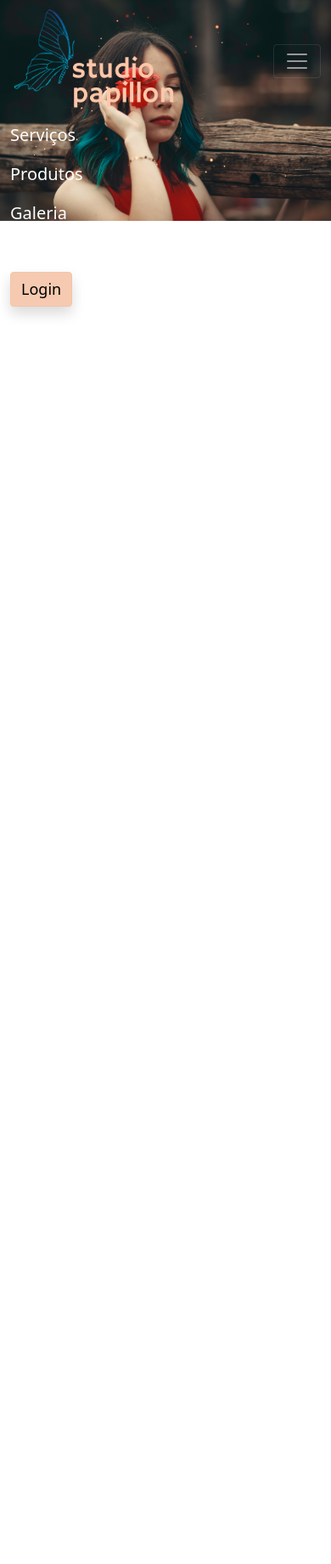
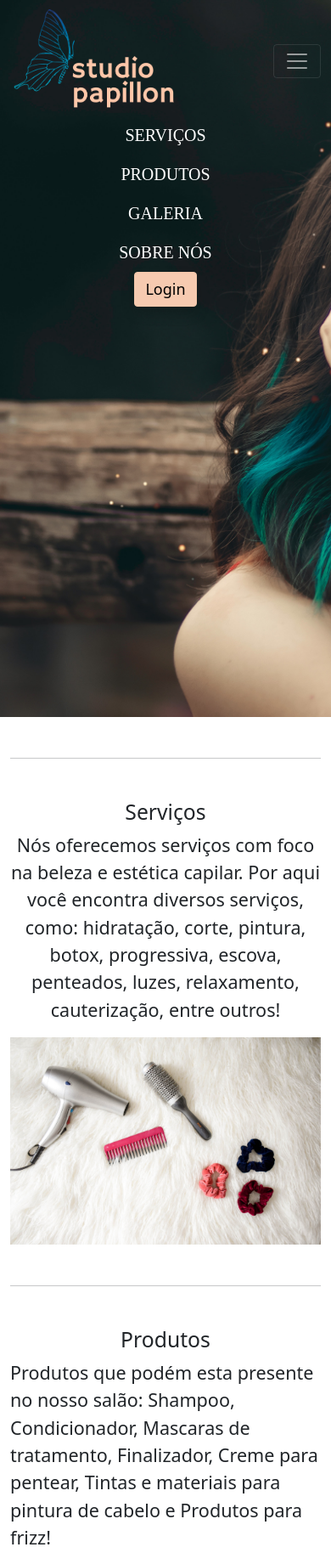
Before and after one commit to lean-dro/projetoSalao, a PHP site: page / in a window 390 px wide, after a click that opens the changed part. Shown: the top 1841 px of the page at 85% size. Before the commit the page ends 372 px from the top, so only its background shows below. Run offline with PHP 8.4, Linux system fonts and the light colour scheme; some libraries are stand-ins or nearby versions.

Commit message:
Melhoras na responsividade e início do layout

```diff
--- a/areaRestrita-adm/css-areaRestrita/style.css
+++ b/areaRestrita-adm/css-areaRestrita/style.css
@@ -71,6 +71,7 @@ a.nav-link{
     box-shadow: none;
 }
 
+
 /* roxo 2b0e64 */
 /* verde 03989e */
 /* rosa f6cab0 */
--- a/areaRestrita-adm/formularios/formulario-agenda.php
+++ b/areaRestrita-adm/formularios/formulario-agenda.php
@@ -59,7 +59,7 @@
                     <a href="formulario-servico.php"><button class="p-3 w-100 btn btn-Warning"><i class="bi bi-hammer"></i> Cadastrar Serviço</button></a>
                   </div>
                   <div class="col-lg-6 col-md-6 col-sm-12">
-                    <a href="formulario-publicacao.php"><button class="p-3 w-100 btn btn-Secondary"><i class="bi bi-phone"></i>Cadastrar Publicação</button></a>
+                    <a href="formulario-produto.php"><button class="p-3 w-100 btn btn-Secondary"><i class="bi bi-basket"></i> Cadastrar Produto</button></a>
                   </div>
                   <div class="col-lg-6 col-md-12 col-sm-12">
                     <a href="formulario-agenda.php"><button class="p-3 w-100 btn btn-bgrosa"><i class="bi bi-calendar-week"></i> Agendar</button></a>
--- a/areaRestrita-adm/formularios/formulario-cliente.php
+++ b/areaRestrita-adm/formularios/formulario-cliente.php
@@ -50,7 +50,7 @@
                     <a href="formulario-servico.php"><button class="p-3 w-100 btn btn-Warning"><i class="bi bi-hammer"></i> Cadastrar Serviço</button></a>
                   </div>
                   <div class="col-lg-6 col-md-6 col-sm-12">
-                    <a href="formulario-publicacao.php"><button class="p-3 w-100 btn btn-Secondary"><i class="bi bi-phone"></i>Cadastrar Publicação</button></a>
+                    <a href="formulario-produto.php"><button class="p-3 w-100 btn btn-Secondary"><i class="bi bi-basket"></i> Cadastrar Produto</button></a>
                   </div>
                   <div class="col-lg-6 col-md-12 col-sm-12">
                     <a href="formulario-agenda.php"><button class="p-3 w-100 btn btn-bgrosa"><i class="bi bi-calendar-week"></i> Agendar</button></a>
--- a/areaRestrita-adm/formularios/formulario-produto.php
+++ b/areaRestrita-adm/formularios/formulario-produto.php
@@ -19,7 +19,7 @@
         <div class="dashboard row">
           <div class="float-start col-lg-6 col-md-12 col-sm-12">
             <form style="margin-top: -14%; width: 50%;margin-left: 25%;" action="../cadastros/cadastrar-produto.php" method="POST">
-                <h3 class="text-center">Publicação</h3><br>
+                <h3 class="text-center">Produto</h3><br>
                 <div class="mb-3">
                     <label class="form-label">ID usuário:</label>
                     <input class="form-control" type="text" name="textIdUser" id="textIdUser">
@@ -33,7 +33,7 @@
                   <input class="form-control" type="text" name="txtFoto" id="txtFoto">
                 </div>
                 <div class="mb-3">
-                  <label class="form-label mt-2">Categoria:</label>
+                  <label class="form-label mt-2">Descrição:</label>
                   <input class="form-control" type="text" name="txtCat" id="txtCat">
                 </div>
                 <div class="d-grid gap-2" style="padding-top: 10px;">
@@ -54,7 +54,7 @@
                     <a href="formulario-servico.php"><button class="p-3 w-100 btn btn-Warning"><i class="bi bi-hammer"></i> Cadastrar Serviço</button></a>
                   </div>
                   <div class="col-lg-6 col-md-6 col-sm-12">
-                    <a href="formulario-publicacao.php"><button class="p-3 w-100 btn btn-Secondary"><i class="bi bi-phone"></i>Cadastrar Publicação</button></a>
+                    <a href="formulario-produto.php"><button class="p-3 w-100 btn btn-Secondary"><i class="bi bi-basket"></i> Cadastrar Produto</button></a>
                   </div>
                   <div class="col-lg-6 col-md-12 col-sm-12">
                     <a href="formulario-agenda.php"><button class="p-3 w-100 btn btn-bgrosa"><i class="bi bi-calendar-week"></i> Agendar</button></a>
--- a/areaRestrita-adm/formularios/formulario-servico.php
+++ b/areaRestrita-adm/formularios/formulario-servico.php
@@ -42,8 +42,7 @@
                     <a href="formulario-servico.php"><button class="p-3 w-100 btn btn-Warning"><i class="bi bi-hammer"></i> Cadastrar Serviço</button></a>
                   </div>
                   <div class="col-lg-6 col-md-6 col-sm-12">
-                    <a href="formulario-publicacao.php"><button class="p-3 w-100 btn btn-Secondary"><i class="bi bi-phone"></i>Cadastrar Publicação</button></a>
-                  </div>
+                  <a href="formulario-produto.php"><button class="p-3 w-100 btn btn-Secondary"><i class="bi bi-basket"></i> Cadastrar Produto</button></a>                  </div>
                   <div class="col-lg-6 col-md-12 col-sm-12">
                     <a href="formulario-agenda.php"><button class="p-3 w-100 btn btn-bgrosa"><i class="bi bi-calendar-week"></i> Agendar</button></a>
                   </div>
--- a/areaRestrita-adm/formularios/formulario-usuario.php
+++ b/areaRestrita-adm/formularios/formulario-usuario.php
@@ -50,8 +50,7 @@
                     <a href="formulario-servico.php"><button class="p-3 w-100 btn btn-Warning"><i class="bi bi-hammer"></i> Cadastrar Serviço</button></a>
                   </div>
                   <div class="col-lg-6 col-md-6 col-sm-12">
-                    <a href="formulario-publicacao.php"><button class="p-3 w-100 btn btn-Secondary"><i class="bi bi-phone"></i>Cadastrar Publicação</button></a>
-                  </div>
+                  <a href="formulario-produto.php"><button class="p-3 w-100 btn btn-Secondary"><i class="bi bi-basket"></i> Cadastrar Produto</button></a>                  </div>
                   <div class="col-lg-6 col-md-12 col-sm-12">
                     <a href="formulario-agenda.php"><button class="p-3 w-100 btn btn-bgrosa"><i class="bi bi-calendar-week"></i> Agendar</button></a>
                   </div>
--- a/areaRestrita-adm/index-ar.php
+++ b/areaRestrita-adm/index-ar.php
@@ -33,7 +33,7 @@
                     <a href="formularios/formulario-servico.php"><button class="p-3 w-100 btn btn-Warning"><i class="bi bi-hammer"></i> Cadastrar Serviço</button></a>
                   </div>
                   <div class="col-lg-6 col-md-6 col-sm-12">
-                    <a href="formularios/formulario-publicacao.php"><button class="p-3 w-100 btn btn-Secondary"><i class="bi bi-phone"></i>Cadastrar Publicação</button></a>
+                    <a href="formularios/formulario-produto.php"><button class="p-3 w-100 btn btn-Secondary"><i class="bi bi-basket"></i> Cadastrar Produto</button></a>
                   </div>
                   <div class="col-lg-6 col-md-12 col-sm-12">
                     <a href="formularios/formulario-agenda.php"><button class="p-3 w-100 btn btn-bgrosa"><i class="bi bi-calendar-week"></i> Agendar</button></a>
--- a/css/nav.css
+++ b/css/nav.css
@@ -1,16 +1,19 @@
 .navbar-dark .navbar-nav .nav-link {
-
+    font-family: Century Gothic;
     font-weight: 500;
     font-size: 20px;
 }
+
 .navbar-dark .navbar-nav .nav-link:hover {
     color: #03989e;
     font-size: 20px;
     font-weight: 650;
 }
+
 .logoNav{
     margin-top: -3%;
 }
+
 .btn-outline-light {
     font-size: 18px;
     color: black;
@@ -22,8 +25,26 @@
     color: #03989e;
     background-color: white !important;
     border-color: #f6cab0;
-    transition: 0.8s;
+    font-family: Century Gothic;
 }
 .navbar-toggler-icon{
     color: black;
 }
+
+
+.bg-white .navbar-toggler-icon {
+    background-color: #f6cab0;
+    border-radius: 5px;
+    transition: all;
+}
+
+@media only screen and (max-width:980px) {
+    .navbar-nav{
+        text-align: center;
+    }
+    .botaoNavLogin{
+        display: flex;
+        justify-content: center;
+        align-items: center;
+    }
+}
--- a/css/style.css
+++ b/css/style.css
@@ -11,17 +11,21 @@
 .container-login{
     margin-left: auto;
     margin-right: auto;
-    margin-top: 5%;
+    margin-top: 3%;
     font-family: Century Gothic;
 }
 .container-login form {
-
     width: 400px !important;
     padding: 20px !important;
     border: 1px solid #03989E !important;
     border-radius: 10px !important;
     margin-left: auto;
     margin-right: auto;
+}
+@media only screen and (max-width:500px) {
+    .container-login form {
+        width: 300px !important;
+}
 }
 .btn {
     background-color: #F1C5A9;
@@ -50,6 +54,7 @@
 }
 /* conteudo */
 
+
 /* roxo 2b0e64 */
 /* verde 03989e */
 /* rosa f6cab0 */
--- a/index.php
+++ b/index.php
@@ -10,11 +10,30 @@
         <link rel="stylesheet" href="css/nav.css">
         <link rel="stylesheet" href="css/style.css">
         <link rel="shortcut icon" href="">
+        <style>
+        .banner-image {
+            background-image: url('images/essa.jpg');
+            background-size: cover;
+         }
+         .parallax {
+            /* The image used */
+            background-image: url('../images/pallx.jpg');
+
+            /* Full height */
+            height: 200%!important;
+
+            /* Create the parallax scrolling effect */
+            background-attachment: fixed;
+            background-position: center;
+            background-repeat: no-repeat;
+            background-size: cover;
+        }
+        </style>
         <title>Home - Studio Papillon | Salão de Beleza</title>
     </head>
     <body>
 
-        <nav class="navbar navbar-expand-md navbar-dark p-md-1 fixed-top ">
+        <nav class="navbar navbar-expand-lg navbar-dark p-md-1 fixed-top ">
             <div class="container">
                 <a class="navbar-brand" href="index.php"><img id="imgNav" class="logoNav" src="images/logo-papillonT.png" alt="Logo do site" width="200px"></a>
                 <button class="navbar-toggler" type="button" data-bs-toggle="collapse" data-bs-target="#navbarSupportedContent" aria-controls="navbarSupportedContent" aria-expanded="false" aria-label="Toggle navigation">
@@ -24,17 +43,56 @@
                 <div class="collapse navbar-collapse" id="navbarSupportedContent">
                     <div class="mx-auto"></div>
                     <ul class="navbar-nav">
-                        <li class="nav-item"><a class="nav-link" href="#Servicos">Serviços</a></li>
-                        <li class="nav-item"><a class="nav-link" href="#Produtos">Produtos</a></li>
-                        <li class="nav-item"><a class="nav-link" href="#Galeria">Galeria</a></li>
-                        <li class="nav-item me-5"><a class="nav-link" href="#Sobre">Sobre nós</a></li>
+                        <li class="nav-item"><a class="nav-link" href="#Servicos">SERVIÇOS</a></li>
+                        <li class="nav-item"><a class="nav-link" href="#Produtos">PRODUTOS</a></li>
+                        <li class="nav-item"><a class="nav-link" href="#Galeria">GALERIA</a></li>
+                        <li class="nav-item me-md-0 me-lg-5"><a class="nav-link" href="#Sobre">SOBRE NÓS</a></li>
                     </ul>
-                    <a href="login.php"><button class="btn btn-outline-light shadow">Login</button></a>
+                    <div class="botaoNavLogin"><a href="login.php"><button class="btn btn-outline-light shadow col-md-12">Login</button></a></div>
                 </div>
             </div>
         </nav>
 
-        <img class=" img-fluid"  src="images/essa.jpg" alt="" srcset="">
+        <div class="banner-image w-100 vh-100 d-flex justify-content-center align-items-center"></div>
+        <div class="container-sm"><hr class="featurette-divider" style="margin: 3rem 0;"></div>
+
+            <div class="container">
+                <div class="row">
+                    <div class="lead col-lg-6 col-md-12">
+                        <h2 id="Servicos" class="text-center">Serviços</h2>
+                        <p class="fs-4 text-center textCont">Nós oferecemos serviços com foco na beleza e estética capilar. Por aqui você encontra diversos serviços, como: hidratação, corte, pintura, botox, progressiva, escova, penteados, luzes,  relaxamento, cauterização, entre outros! </p>
+                    </div>
+                    <div class="col-lg-6 col-md-12">
+                        <img class="imgCont img-fluid mx-auto d-block" src="images/servicos1.jpg" width="100%" alt="">
+                    </div>
+                </div>
+            </div>
+
+            <div class="container-sm"><hr class="featurette-divider" style="margin: 3rem 0;"></div>
+
+            <div class="container">
+
+                <div class="row">
+
+                    <div class="col-lg-6 col-md-12">
+                        <h2 id="Produtos" class="text-center">Produtos</h2>
+                        <p class="fs-4 text center textCont">Produtos que podém esta presente no nosso salão: Shampoo, Condicionador, Mascaras de tratamento, Finalizador, Creme para pentear, Tintas e materiais para pintura de cabelo e Produtos para frizz! </p>
+                    </div>
+
+                <div class="col-lg-6 col-md-12">
+                    <img class="imgCont img-fluid mx-auto d-block" src="#" width="#" alt="">
+                </div>
+                </div>
+            </div>
+
+            <div class="container-sm"><hr class="featurette-divider" style="margin: 3rem 0;"></div>
+
+            <div class="container">
+
+                    <h2 id="Galeria" class="text-center">Galeria</h2>
+                    <h3 class="text-center">Confira nossa galeria!</h3>
+
+            </div>
 
 
 
```
Also changed, not shown: js/script.js (+1 -9 lines), login.php (+18 -12 lines), images/pallx.jpg (added), images/servico.jpg (added), images/servicos1.jpg (added), 1 other file.
